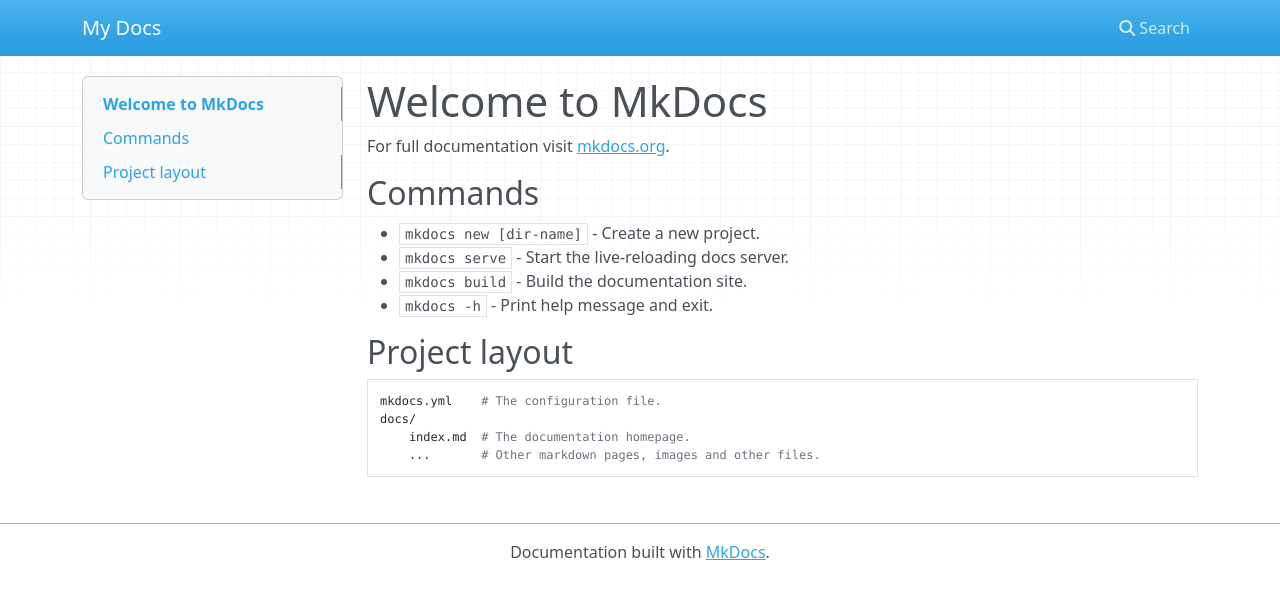
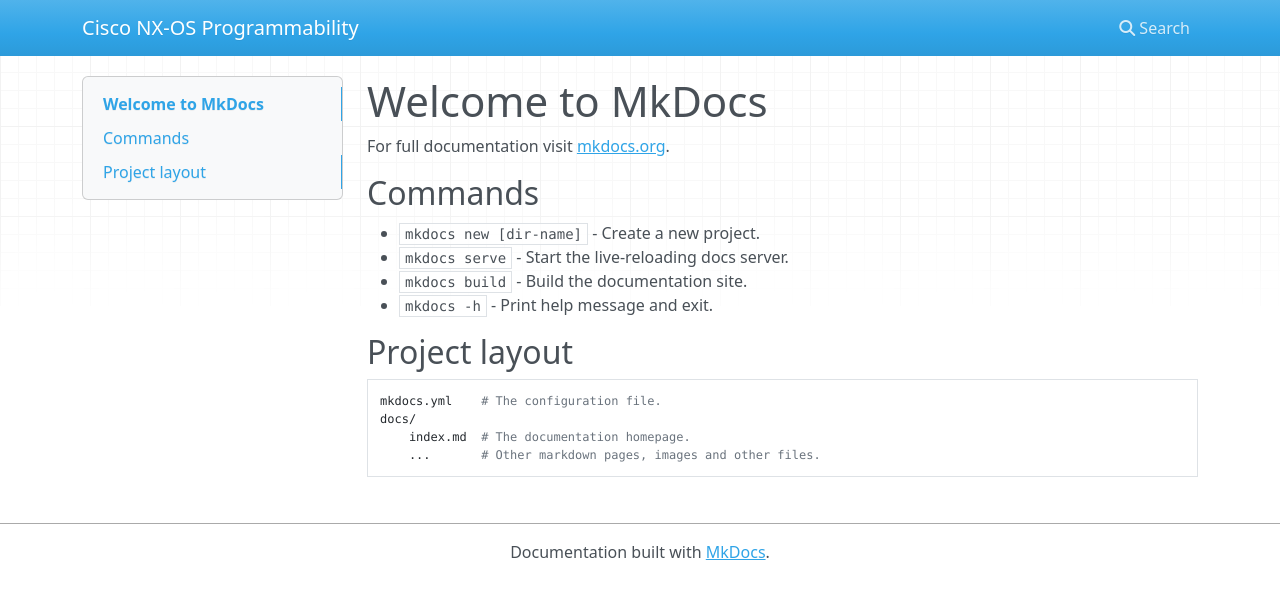
Before and after one commit to nmortari/NexusProgrammability, an MkDocs documentation site: the page built from docs/index.md, in a window 1280 px wide. Shown: the top 599 px of the page. Built offline with MkDocs 1.6.1, drawn with Linux system fonts in a browser that asks for light colours; nearby versions of some CDN libraries.

Commit message:
Change site title

```diff
--- a/mkdocs.yml
+++ b/mkdocs.yml
@@ -1 +1 @@
-site_name: My Docs
+site_name: Cisco NX-OS Programmability
```
